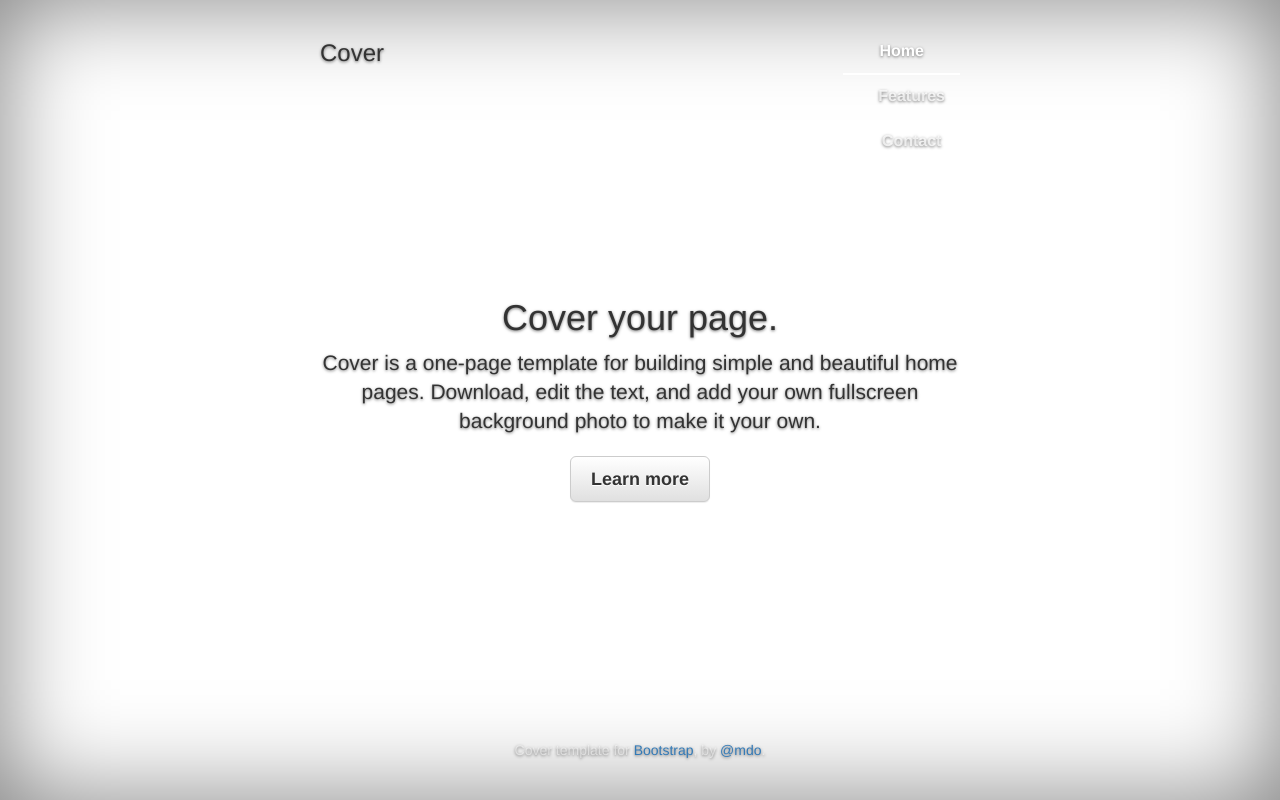
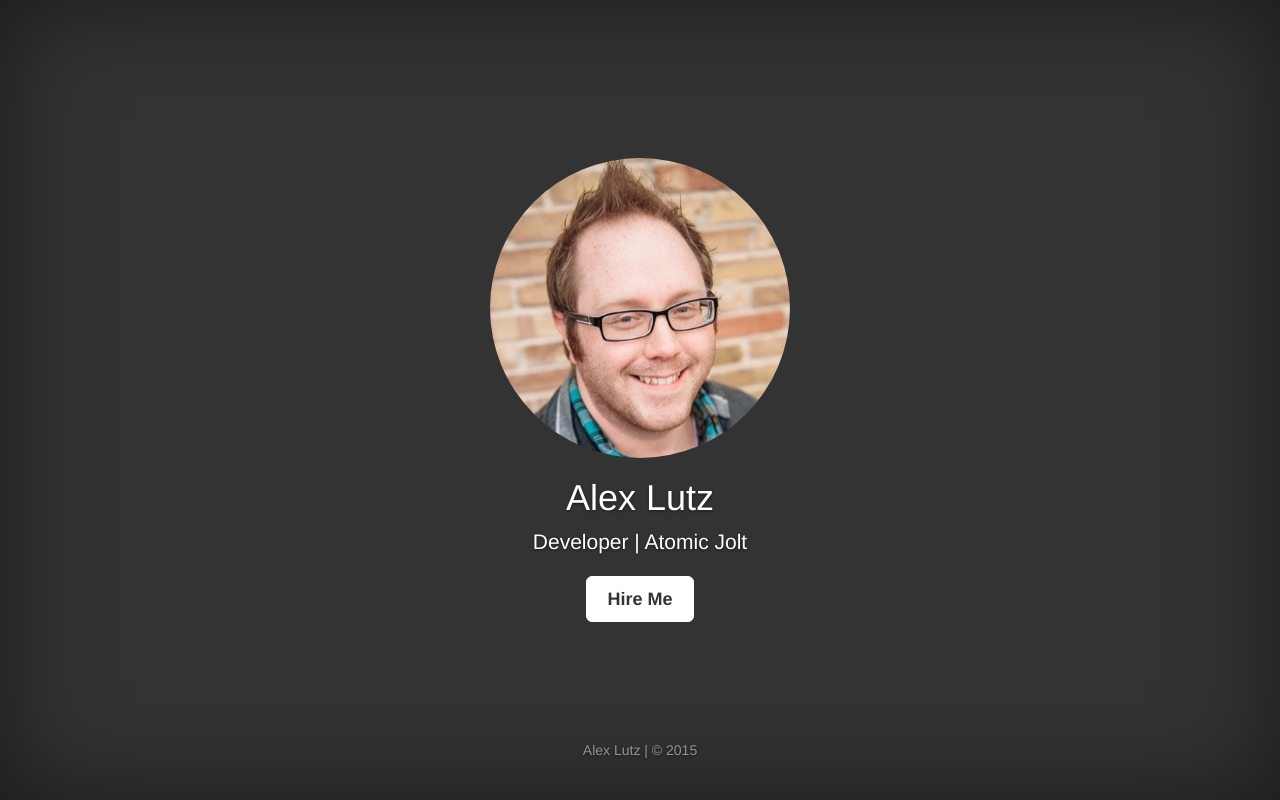
Before and after one commit to alexinslc/alexlutz.io, a plain HTML site: page index.html in a window 1280 px wide. Drawn offline with nearby package versions, Linux system fonts and the light colour scheme.

Commit message:
Changed layout and added profile pic.

```diff
--- a/cover.css
+++ b/cover.css
@@ -1,6 +1,12 @@
 /*
  * Globals
  */
+
+/* Profile Image */
+.img-profile {
+    height: 300px;
+    border-radius: 50%;
+}
 
 /* Links */
 a,
--- a/index.html
+++ b/index.html
@@ -6,53 +6,39 @@
     <meta name="description" content="">
     <meta name="author" content="">
     <link rel="icon" href="../../favicon.ico">
-    <title>Cover Template for Bootstrap</title>
-
+    <title>alexlutz.io</title>
+    <!-- jQuery (necessary for Bootstrap's JavaScript plugins) -->
+    <script src="https://ajax.googleapis.com/ajax/libs/jquery/1.11.3/jquery.min.js"></script>
+    <!-- Latest compiled and minified CSS -->
+    <link rel="stylesheet" href="https://maxcdn.bootstrapcdn.com/bootstrap/3.3.5/css/bootstrap.min.css">
+    <!-- Latest compiled and minified JavaScript -->
+    <script src="https://maxcdn.bootstrapcdn.com/bootstrap/3.3.5/js/bootstrap.min.js"></script>
     <!-- Custom styles for this template -->
     <link href="cover.css" rel="stylesheet">
-    <!-- Jquery -->
-    <script src="//code.jquery.com/jquery-1.11.3.min.js"></script>
-    <script src="//code.jquery.com/jquery-migrate-1.2.1.min.js"></script>
-    <!-- Latest compiled and minified CSS -->
-    <link rel="stylesheet" href="https://maxcdn.bootstrapcdn.com/bootstrap/3.3.5/css/bootstrap.min.css">
-
-    <!-- Optional theme -->
-    <link rel="stylesheet" href="https://maxcdn.bootstrapcdn.com/bootstrap/3.3.5/css/bootstrap-theme.min.css">
-
-    <!-- Latest compiled and minified JavaScript -->
-    <script src="https://maxcdn.bootstrapcdn.com/bootstrap/3.3.5/js/bootstrap.min.js"></script>
   </head>
 <body>
     <div class="site-wrapper">
-
       <div class="site-wrapper-inner">
-
         <div class="cover-container">
-
           <div class="masthead clearfix">
             <div class="inner">
-              <h3 class="masthead-brand">Cover</h3>
-              <nav>
-                <ul class="nav masthead-nav">
-                  <li class="active"><a href="#">Home</a></li>
-                  <li><a href="#">Features</a></li>
-                  <li><a href="#">Contact</a></li>
-                </ul>
-              </nav>
             </div>
           </div>
 
           <div class="inner cover">
-            <h1 class="cover-heading">Cover your page.</h1>
-            <p class="lead">Cover is a one-page template for building simple and beautiful home pages. Download, edit the text, and add your own fullscreen background photo to make it your own.</p>
+            <img src="me.jpeg" class="img-profile">
+            <h1 class="cover-heading">Alex Lutz</h1>
             <p class="lead">
-              <a href="#" class="btn btn-lg btn-default">Learn more</a>
+              Developer | <a href="http://atomicjolt.com">Atomic Jolt</a>
+            </p>
+            <p class="lead">
+              <a href="mailto:alexinslc@gmail.com" class="btn btn-lg btn-default">Hire Me</a>
             </p>
           </div>
 
           <div class="mastfoot">
             <div class="inner">
-              <p>Cover template for <a href="http://getbootstrap.com">Bootstrap</a>, by <a href="https://twitter.com/mdo">@mdo</a>.</p>
+              <p>  Alex Lutz | &#169 2015</p>
             </div>
           </div>
         </div>
```
Also changed, not shown: me.jpeg (added).
